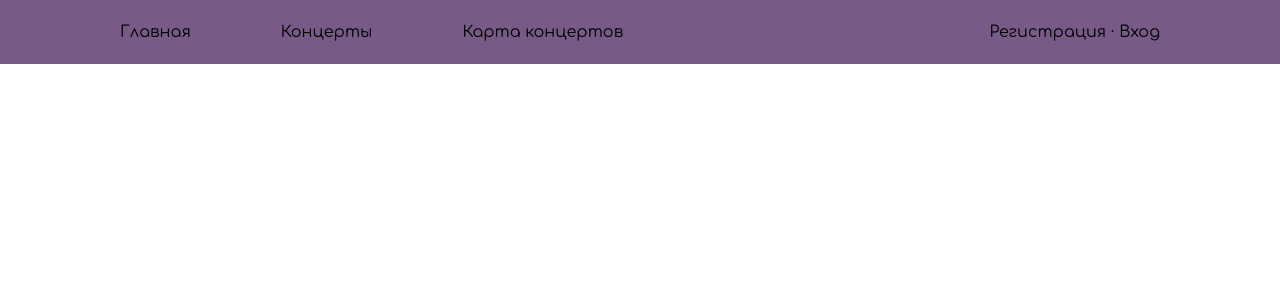
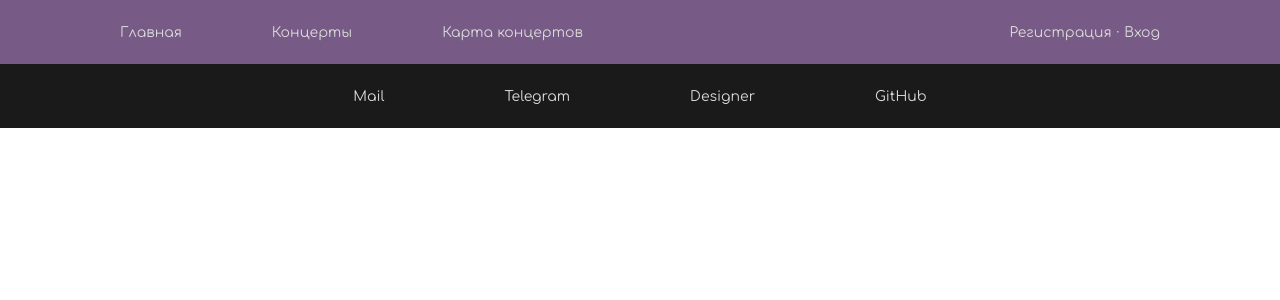
Before and after one commit to okyxxxf/BookingSystem, a React (Create React App) app: page / in a window 1280 px wide. Shown: the top 300 px of the page. Built offline with nearby package versions, Linux system fonts and the light colour scheme.

Commit message:
feat: create footer

```diff
--- a/src/components/app/App.tsx
+++ b/src/components/app/App.tsx
@@ -1,11 +1,13 @@
 import React from 'react';
 import './App.css';
 import Header from '../header/header';
+import Footer from '../footer/footer';
 
 function App() {
   return (
     <div className="App">
       <Header/>
+      <Footer/>
     </div>
   );
 }
--- /dev/null
+++ b/src/components/footer/footer.css
@@ -0,0 +1,22 @@
+.footer {
+    height: 64px;
+    background-color: #1A1A1A;
+    display: flex;
+    align-items: center;
+    justify-content: center;
+}
+
+.footer__list {
+    gap: 120px;
+    align-items: center;
+}
+
+.footer__element {
+    color: #D9D9D9;
+    text-align: center;
+    font-family: Comfortaa;
+    font-size: 14px;
+    font-style: normal;
+    font-weight: 400;
+    line-height: normal;
+}
--- /dev/null
+++ b/src/components/footer/footer.tsx
@@ -0,0 +1,19 @@
+import React from 'react';
+import './footer.css';
+
+const Footer = () => {
+  return (
+    <footer className='footer'>
+      <nav className='nav-bar'>
+        <ul className='footer__list list'>
+          <li className="footer__element element">Mail</li>
+          <li className="footer__element element">Telegram</li>
+          <li className="footer__element element">Designer</li>
+          <li className="footer__element element">GitHub</li>
+        </ul>
+      </nav>
+    </footer>
+  )
+};
+
+export default Footer;
--- a/src/components/header/header.css
+++ b/src/components/header/header.css
@@ -7,7 +7,7 @@
     background-color: #775A85;;
 }
 
-.nav-bar__list {
+.header__list {
     gap: 90px
 }
 
@@ -22,3 +22,23 @@
     display: flex;
     gap: 5px;
 }
+
+.header__element {
+    color: #D9D9D9;
+    text-align: center;
+    font-family: Comfortaa;
+    font-size: 14px;
+    font-style: normal;
+    font-weight: 400;
+    line-height: normal;
+}
+
+.user-info > * {
+    color: #D9D9D9;
+    text-align: center;
+    font-family: Comfortaa;
+    font-size: 14px;
+    font-style: normal;
+    font-weight: 400;
+    line-height: normal;
+}
--- a/src/components/header/header.tsx
+++ b/src/components/header/header.tsx
@@ -5,10 +5,10 @@ const Header = () => {
   return (
     <header className="header">
       <nav className="nav-bar">
-        <ul className="nav-bar__list list">
-          <li className="nav-bar__element element">Главная</li>
-          <li className="nav-bar__element element">Концерты</li>
-          <li className="nav-bar__element element">Карта концертов</li>
+        <ul className="header__list list">
+          <li className="header__element element">Главная</li>
+          <li className="header__element element">Концерты</li>
+          <li className="header__element element">Карта концертов</li>
         </ul>
       </nav>
       <div className="user-info">
```
